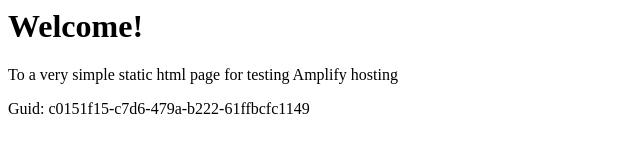
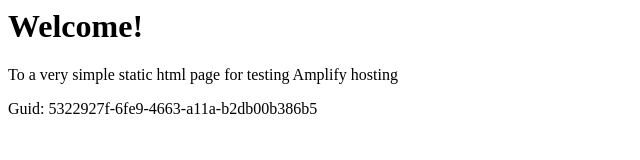
Before and after one commit to aws-aemilia-lhr/Github-PR-Commit-Integration-Test-DoNotTouch-GithubWebhookPreviewCanaryTest-v1-preprod-eu-west-2, a website: page src/index.html in a window 1280 px wide. Shown: the full height of the page, 0-640 px from the left. Drawn offline with Linux system fonts and the light colour scheme.

Commit message:
commit from integ tests

```diff
--- a/src/index.html
+++ b/src/index.html
@@ -12,6 +12,6 @@
 <body>
     <h1>Welcome!</h1>
     <p>To a very simple static html page for testing Amplify hosting</p>
-    <p>Guid: c0151f15-c7d6-479a-b222-61ffbcfc1149</p></body>
+    <p>Guid: 5322927f-6fe9-4663-a11a-b2db00b386b5</p></body>
 
 </html>
```
